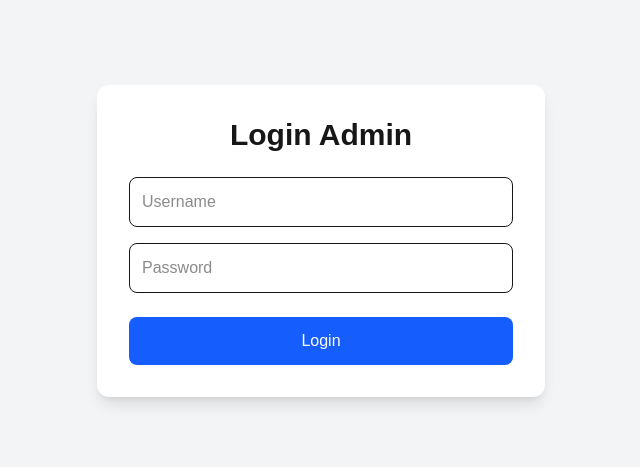
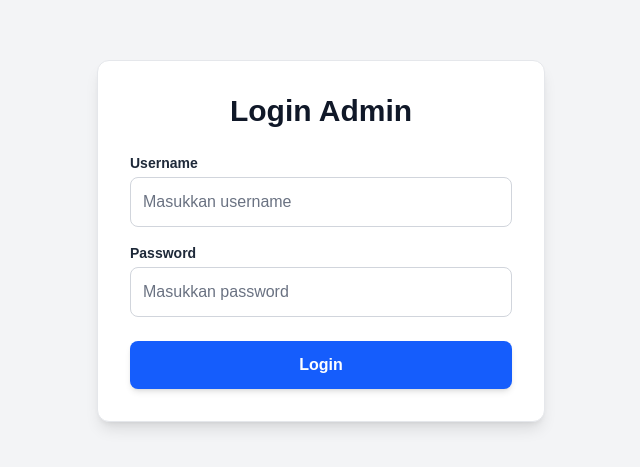
Before and after one commit to alihbangun86/monitoring-web, a Next.js app in the folder frontend/: page /auth/login in a window 1280 px wide. Shown: the part 159-626 px from the top of the page, without its empty margins (319-959 px from the left). Built offline with nearby package versions, Linux system fonts and the light colour scheme; no server answers.

Commit message:
fix login page

```diff
--- a/frontend/app/auth/login/page.tsx
+++ b/frontend/app/auth/login/page.tsx
@@ -40,43 +40,58 @@
   }
 
   return (
-    <div className="min-h-screen flex items-center justify-center bg-gray-100">
+    <div className="min-h-screen flex items-center justify-center bg-gray-100 p-4">
 
       <form
         onSubmit={handleLogin}
-        className="bg-white p-8 rounded-xl shadow-lg w-full max-w-md"
+        className="bg-white p-8 rounded-xl shadow-lg w-full max-w-md border border-gray-200"
       >
 
-        <h1 className="text-3xl font-bold text-center mb-6">
+        {/* Judul lebih kontras */}
+        <h1 className="text-3xl font-extrabold text-gray-900 text-center mb-6">
           Login Admin
         </h1>
 
+        {/* Pesan Error lebih jelas */}
         {error && (
-          <div className="bg-red-100 text-red-600 rounded-lg p-3 mb-4">
+          <div className="bg-red-50 border border-red-200 text-red-700 font-medium rounded-lg p-3 mb-4 text-sm">
             {error}
           </div>
         )}
 
+        {/* Field Username */}
+        <div className="mb-4">
+          <label className="block text-sm font-semibold text-gray-800 mb-1">
+            Username
+          </label>
           <input
             type="text"
-          placeholder="Username"
-          className="w-full border rounded-lg p-3 mb-4"
+            placeholder="Masukkan username"
+            className="w-full border border-gray-300 rounded-lg p-3 text-gray-900 placeholder-gray-500 font-medium focus:outline-none focus:ring-2 focus:ring-blue-500 focus:border-transparent"
             value={username}
             onChange={(e) => setUsername(e.target.value)}
           />
+        </div>
 
+        {/* Field Password */}
+        <div className="mb-6">
+          <label className="block text-sm font-semibold text-gray-800 mb-1">
+            Password
+          </label>
           <input
             type="password"
-          placeholder="Password"
-          className="w-full border rounded-lg p-3 mb-6"
+            placeholder="Masukkan password"
+            className="w-full border border-gray-300 rounded-lg p-3 text-gray-900 placeholder-gray-500 font-medium focus:outline-none focus:ring-2 focus:ring-blue-500 focus:border-transparent"
             value={password}
             onChange={(e) => setPassword(e.target.value)}
           />
+        </div>
 
+        {/* Tombol Login */}
         <button
           type="submit"
           disabled={loading}
-          className="w-full bg-blue-600 hover:bg-blue-700 text-white p-3 rounded-lg"
+          className="w-full bg-blue-600 hover:bg-blue-700 text-white font-bold p-3 rounded-lg transition duration-200 shadow-md disabled:opacity-50"
         >
           {loading ? "Loading..." : "Login"}
         </button>
```
Lines whose indentation alone changed are shown as unchanged.
